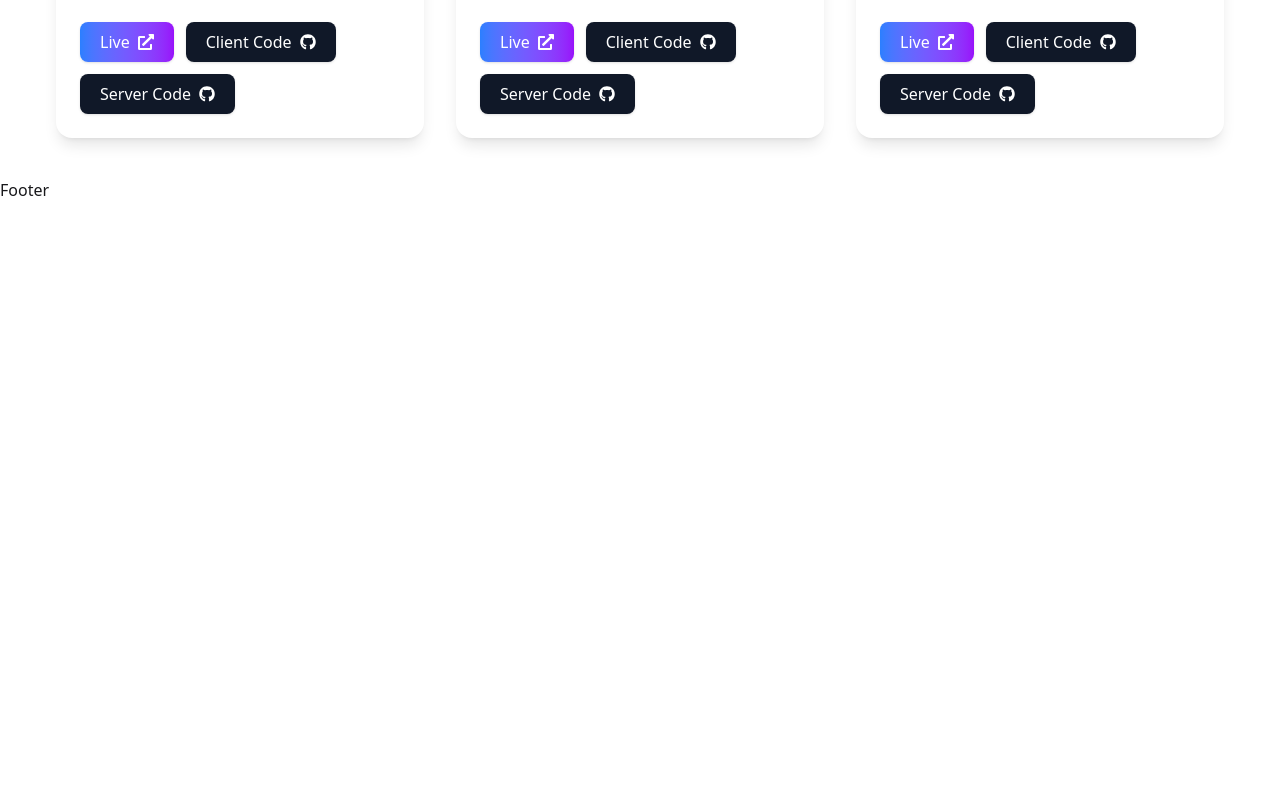
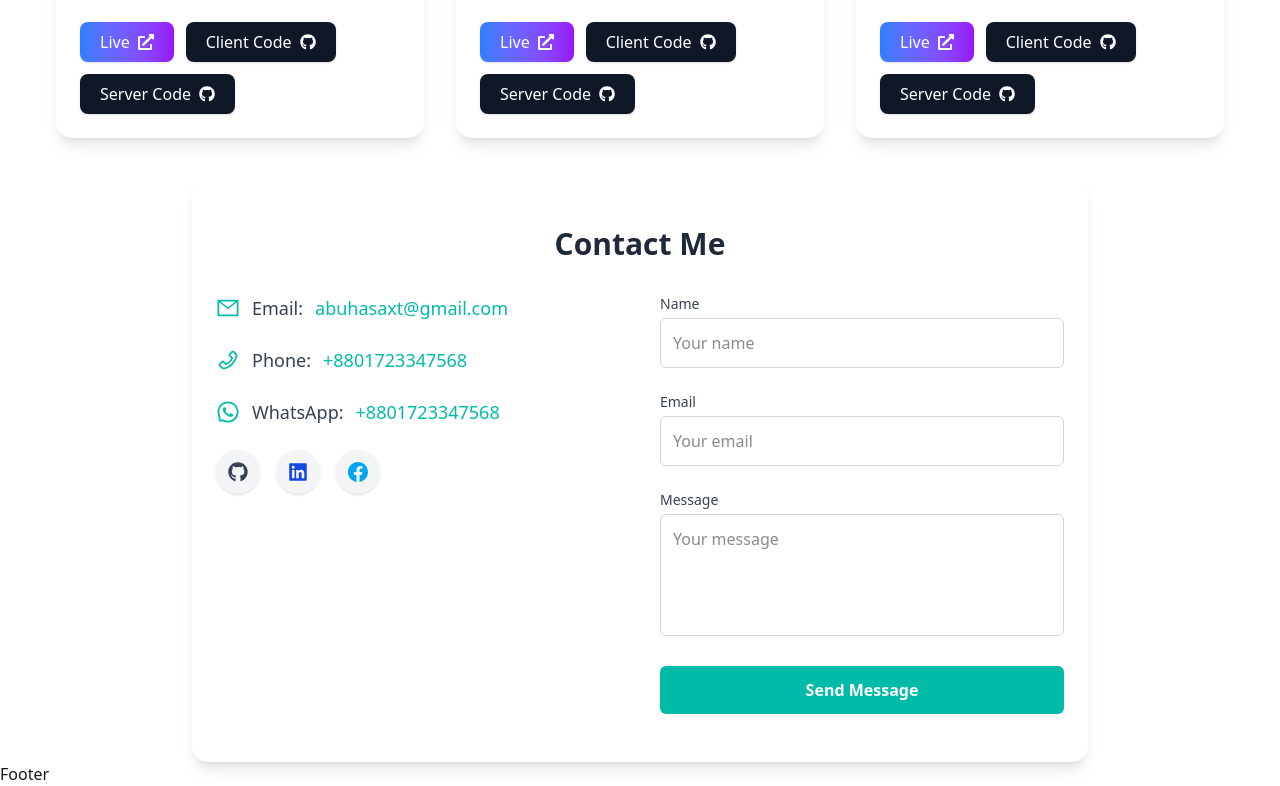
Before and after one commit to abuhasanxt/my-portfolio, a React (Vite) app: page / in a window 1280 px wide. Shown: the part 2507-3293 px from the top of the page. Before the commit the page ends 2709 px from the top, so only its background shows below. Built offline with nearby package versions, Linux system fonts and the light colour scheme.

Commit message:
added contact section

```diff
--- /dev/null
+++ b/src/Components/Contact.jsx
@@ -0,0 +1,159 @@
+import React, { useEffect } from "react";
+import {
+  AiOutlineMail,
+  AiOutlinePhone,
+  AiOutlineWhatsApp,
+} from "react-icons/ai";
+import AOS from "aos";
+import "aos/dist/aos.css";
+import { Link } from "react-router";
+import { FaGithub, FaLinkedin } from "react-icons/fa";
+import { BsFacebook } from "react-icons/bs";
+
+const Contact = () => {
+  useEffect(() => {
+    AOS.init({ duration: 1000, once: true });
+  }, []);
+
+  return (
+    <section
+      id="contact"
+      className="max-w-4xl mx-auto px-6 py-12 bg-white rounded-2xl shadow-lg"
+    >
+      <h2
+        className="text-3xl font-extrabold text-gray-800 mb-8 text-center"
+        data-aos="fade-down"
+      >
+        Contact Me
+      </h2>
+
+      <div className="grid gap-10 md:grid-cols-2">
+        {/* Contact Info */}
+        <div className="space-y-6 text-gray-700" data-aos="fade-right">
+          <p className="flex items-center gap-3 text-lg">
+            <AiOutlineMail className="text-teal-500 text-2xl" />
+            Email:{" "}
+            <a
+              href="mailto:abuhasaxt@gmail.com"
+              className="text-teal-500 hover:underline"
+            >
+              abuhasaxt@gmail.com
+            </a>
+          </p>
+          <p className="flex items-center gap-3 text-lg">
+            <AiOutlinePhone className="text-teal-500 text-2xl" />
+            Phone:{" "}
+            <a
+              href="tel:+8801723347568"
+              className="text-teal-500 hover:underline"
+            >
+              +8801723347568
+            </a>
+          </p>
+          <p className="flex items-center gap-3 text-lg">
+            <AiOutlineWhatsApp className="text-teal-500 text-2xl" />
+            WhatsApp:{" "}
+            <a
+              href="https://wa.me/8801723347568"
+              target="_blank"
+              rel="noopener noreferrer"
+              className="text-teal-500 hover:underline"
+            >
+              +8801723347568
+            </a>
+          </p>
+
+          {/* Social Links */}
+
+          <div className="mt-6 flex justify-start  space-x-4">
+            <Link
+              to="https://github.com/abuhasanxt"
+              className="p-3 bg-gray-100 hover:bg-gray-200 rounded-full shadow-sm transition"
+            >
+              <FaGithub size={20} className="text-gray-700" />
+            </Link>
+            <Link
+              to="https://www.linkedin.com/in/abu-hasan8"
+              className="p-3 bg-gray-100 hover:bg-gray-200 rounded-full shadow-sm transition"
+            >
+              <FaLinkedin size={20} className="text-blue-700" />
+            </Link>
+            <Link
+              to="https://web.facebook.com/abuhasanxyz8"
+              className="p-3 bg-gray-100 hover:bg-gray-200 rounded-full shadow-sm transition"
+            >
+              <BsFacebook size={20} className="text-sky-500" />
+            </Link>
+          </div>
+        </div>
+
+        {/* Contact Form */}
+        <form
+          className="space-y-6"
+          onSubmit={(e) => {
+            e.preventDefault();
+            alert("Message sent!");
+          }}
+          data-aos="fade-left"
+        >
+          <div>
+            <label
+              htmlFor="name"
+              className="block text-sm font-medium text-gray-700"
+            >
+              Name
+            </label>
+            <input
+              id="name"
+              type="text"
+              placeholder="Your name"
+              className="mt-1 w-full rounded-md border border-gray-300 p-3 focus:border-teal-500 focus:ring-1 focus:ring-teal-500 transition"
+              required
+            />
+          </div>
+
+          <div>
+            <label
+              htmlFor="email"
+              className="block text-sm font-medium text-gray-700"
+            >
+              Email
+            </label>
+            <input
+              id="email"
+              type="email"
+              placeholder="Your email"
+              className="mt-1 w-full rounded-md border border-gray-300 p-3 focus:border-teal-500 focus:ring-1 focus:ring-teal-500 transition"
+              required
+            />
+          </div>
+
+          <div>
+            <label
+              htmlFor="message"
+              className="block text-sm font-medium text-gray-700"
+            >
+              Message
+            </label>
+            <textarea
+              id="message"
+              rows="4"
+              placeholder="Your message"
+              className="mt-1 w-full rounded-md border border-gray-300 p-3 focus:border-teal-500 focus:ring-1 focus:ring-teal-500 transition resize-none"
+              required
+            ></textarea>
+          </div>
+
+          <button
+            type="submit"
+            className="w-full bg-teal-500 text-white font-semibold rounded-md py-3 hover:bg-teal-600 transition"
+          >
+            Send Message
+          </button>
+        </form>
+      </div>
+    </section>
+  );
+};
+
+export default Contact;
--- a/src/Components/Project.jsx
+++ b/src/Components/Project.jsx
@@ -32,17 +32,44 @@ const Project = () => {
         "Payment Integration",
       ],
       techStack: [
-        { icon: <FaReact />, name: "React", bg: "bg-blue-100", text: "text-blue-600" },
-        { icon: <FaJsSquare />, name: "JavaScript", bg: "bg-yellow-100", text: "text-yellow-600" },
-        { icon: <SiMongodb />, name: "MongoDB", bg: "bg-green-100", text: "text-green-600" },
-        { icon: <SiExpress />, name: "Express.js", bg: "bg-gray-200", text: "text-gray-700" },
-        { icon: <FaNodeJs />, name: "Node.js", bg: "bg-green-200", text: "text-green-800" },
+        {
+          icon: <FaReact />,
+          name: "React",
+          bg: "bg-blue-100",
+          text: "text-blue-600",
+        },
+        {
+          icon: <FaJsSquare />,
+          name: "JavaScript",
+          bg: "bg-yellow-100",
+          text: "text-yellow-600",
+        },
+        {
+          icon: <SiMongodb />,
+          name: "MongoDB",
+          bg: "bg-green-100",
+          text: "text-green-600",
+        },
+        {
+          icon: <SiExpress />,
+          name: "Express.js",
+          bg: "bg-gray-200",
+          text: "text-gray-700",
+        },
+        {
+          icon: <FaNodeJs />,
+          name: "Node.js",
+          bg: "bg-green-200",
+          text: "text-green-800",
+        },
       ],
       image: img2,
       links: {
         live: "https://assingment-10-79094.web.app/",
-        client: "https://github.com/Programming-Hero-Web-Course4/b11a10-client-side-abuhasanxt",
-        server: "https://github.com/Programming-Hero-Web-Course4/b11a10-server-side-abuhasanxt",
+        client:
+          "https://github.com/Programming-Hero-Web-Course4/b11a10-client-side-abuhasanxt",
+        server:
+          "https://github.com/Programming-Hero-Web-Course4/b11a10-server-side-abuhasanxt",
       },
     },
     {
@@ -55,11 +82,36 @@ const Project = () => {
         "Payment Integration",
       ],
       techStack: [
-        { icon: <FaReact />, name: "React", bg: "bg-blue-100", text: "text-blue-600" },
-        { icon: <FaJsSquare />, name: "JavaScript", bg: "bg-yellow-100", text: "text-yellow-600" },
-        { icon: <SiMongodb />, name: "MongoDB", bg: "bg-green-100", text: "text-green-600" },
-        { icon: <SiExpress />, name: "Express.js", bg: "bg-gray-200", text: "text-gray-700" },
-        { icon: <FaNodeJs />, name: "Node.js", bg: "bg-green-200", text: "text-green-800" },
+        {
+          icon: <FaReact />,
+          name: "React",
+          bg: "bg-blue-100",
+          text: "text-blue-600",
+        },
+        {
+          icon: <FaJsSquare />,
+          name: "JavaScript",
+          bg: "bg-yellow-100",
+          text: "text-yellow-600",
+        },
+        {
+          icon: <SiMongodb />,
+          name: "MongoDB",
+          bg: "bg-green-100",
+          text: "text-green-600",
+        },
+        {
+          icon: <SiExpress />,
+          name: "Express.js",
+          bg: "bg-gray-200",
+          text: "text-gray-700",
+        },
+        {
+          icon: <FaNodeJs />,
+          name: "Node.js",
+          bg: "bg-green-200",
+          text: "text-green-800",
+        },
       ],
       image: img5,
       links: {
@@ -78,17 +130,44 @@ const Project = () => {
         "Payment Integration",
       ],
       techStack: [
-        { icon: <FaReact />, name: "React", bg: "bg-blue-100", text: "text-blue-600" },
-        { icon: <FaJsSquare />, name: "JavaScript", bg: "bg-yellow-100", text: "text-yellow-600" },
-        { icon: <SiMongodb />, name: "MongoDB", bg: "bg-green-100", text: "text-green-600" },
-        { icon: <SiExpress />, name: "Express.js", bg: "bg-gray-200", text: "text-gray-700" },
-        { icon: <FaNodeJs />, name: "Node.js", bg: "bg-green-200", text: "text-green-800" },
+        {
+          icon: <FaReact />,
+          name: "React",
+          bg: "bg-blue-100",
+          text: "text-blue-600",
+        },
+        {
+          icon: <FaJsSquare />,
+          name: "JavaScript",
+          bg: "bg-yellow-100",
+          text: "text-yellow-600",
+        },
+        {
+          icon: <SiMongodb />,
+          name: "MongoDB",
+          bg: "bg-green-100",
+          text: "text-green-600",
+        },
+        {
+          icon: <SiExpress />,
+          name: "Express.js",
+          bg: "bg-gray-200",
+          text: "text-gray-700",
+        },
+        {
+          icon: <FaNodeJs />,
+          name: "Node.js",
+          bg: "bg-green-200",
+          text: "text-green-800",
+        },
       ],
       image: img13,
       links: {
         live: "https://assignment-12-dde71.web.app",
-        client: "https://github.com/Programming-Hero-Web-Course4/b11a12-client-side-abuhasanxt",
-        server: "https://github.com/Programming-Hero-Web-Course4/b11a12-server-side-abuhasanxt",
+        client:
+          "https://github.com/Programming-Hero-Web-Course4/b11a12-client-side-abuhasanxt",
+        server:
+          "https://github.com/Programming-Hero-Web-Course4/b11a12-server-side-abuhasanxt",
       },
     },
   ];
--- a/src/Page/Home/Home.jsx
+++ b/src/Page/Home/Home.jsx
@@ -3,6 +3,7 @@ import Banner from "../../Components/Banner";
 import About from "../../Components/About";
 import Skills from "../../Components/Skills";
 import Project from "../../Components/Project";
+import Contact from "../../Components/Contact";
 
 const Home = () => {
   return (
@@ -11,6 +12,7 @@ const Home = () => {
       <About></About>
       <Skills></Skills>
       <Project></Project>
+      <Contact></Contact>
     </div>
   );
 };
```
